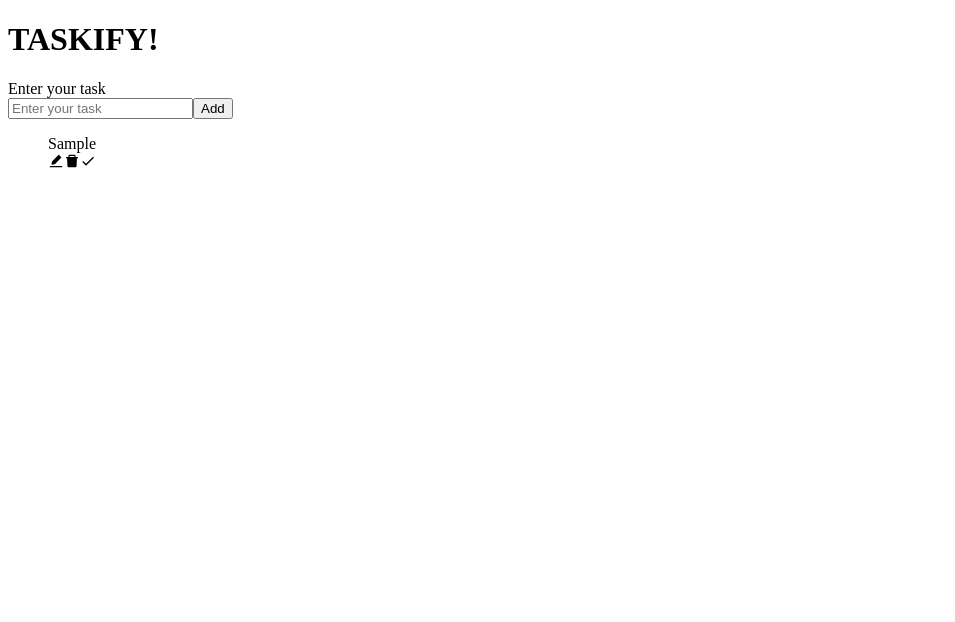
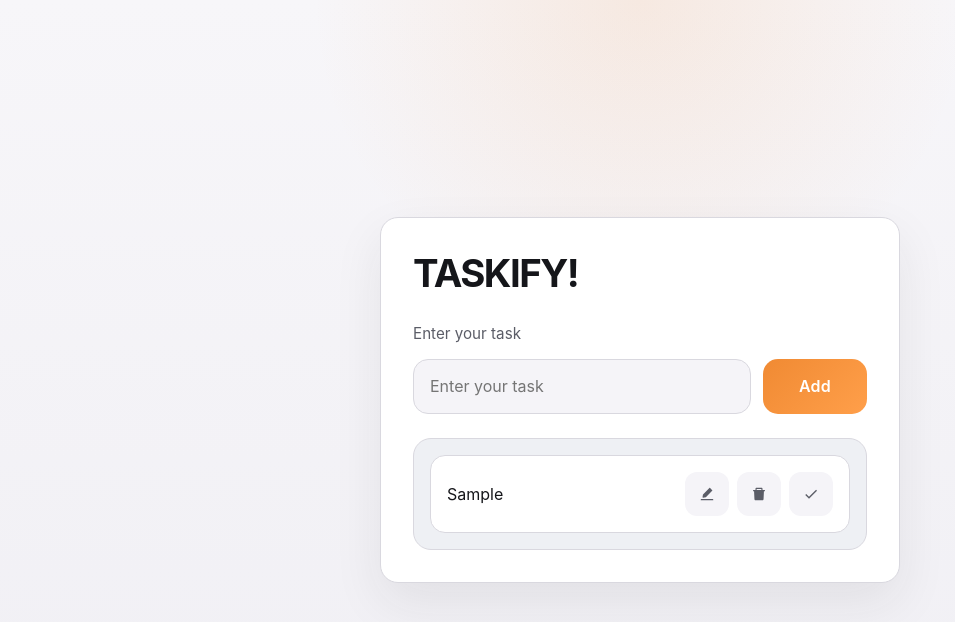
Before and after one commit to Ahtisham-1/Taskify-react, a React (Vite) app: page / in a window 1280 px wide. Both pictures are taken after typing "Sample" into the empty fields and a click on the button "Add". Shown: the top 622 px of the page, without its empty margins (0-955 px from the left). Built offline with nearby package versions, Linux system fonts and the light colour scheme.

Commit message:
feat: added some styles

```diff
--- a/src/App.tsx
+++ b/src/App.tsx
@@ -14,11 +14,16 @@ function App() {
   }
   // console.log(todoArray);
   return (
-    <div>
-      <h1>TASKIFY!</h1>
-      <InputField todo={todo} setTodo={setTodo} handleAdd={handleAdd} />
-      <TodoList todoArray={todoArray} setTodoArray={setTodoArray} />
-    </div>
+    <main className="app-shell">
+      <section className="app-card">
+        <header className="app-header">
+          <h1>TASKIFY!</h1>
+        </header>
+
+        <InputField todo={todo} setTodo={setTodo} handleAdd={handleAdd} />
+        <TodoList todoArray={todoArray} setTodoArray={setTodoArray} />
+      </section>
+    </main>
   );
 }
 
--- a/src/Components/InputField.tsx
+++ b/src/Components/InputField.tsx
@@ -6,16 +6,21 @@ interface TodoInterface {
 
 function InputField({ todo, setTodo, handleAdd }: TodoInterface) {
   return (
-    <form onSubmit={handleAdd}>
+    <form className="todo-form" onSubmit={handleAdd}>
       <label htmlFor="text">Enter your task</label>
-      <br />
+      <div className="input-row">
         <input
+          id="text"
+          className="todo-input"
           type="text"
           placeholder="Enter your task"
           value={todo}
           onChange={(e) => setTodo(e.target.value)}
         />
-      <button>Add</button>
+        <button type="submit" className="todo-button">
+          Add
+        </button>
+      </div>
     </form>
   );
 }
--- a/src/Components/SingleTodo.tsx
+++ b/src/Components/SingleTodo.tsx
@@ -32,30 +32,32 @@ function SingleTodo({ todo, todoArray, setTodoArray }: Props) {
 
     setTodoArray(
       todoArray.map((todoo) =>
-        todoo.id === id ? { ...todo, todo: editTodo } : todo,
+        todoo.id === id ? { ...todoo, todo: editTodo } : todoo,
       ),
     );
     setEdit(false);
   }
 
   return (
-    <form onSubmit={(e) => handleEdit(e, todo.id)}>
+    <form className="todo-item" onSubmit={(e) => handleEdit(e, todo.id)}>
       {edit ? (
         <input
+          className="todo-edit-input"
           type="text"
           value={editTodo}
           onChange={(e) => setEditTodo(e.target.value)}
         />
-      ) : todo.isDone ? (
-        <s className="icon__buttons">{todo.todo}</s>
       ) : (
-        <span className="icon__buttons">{todo.todo}</span>
+        <div className={`todo-text ${todo.isDone ? 'done' : ''}`}>
+          {todo.todo}
+        </div>
       )}
 
-      {/* <span>{todo.todo}</span> */}
-      <div>
-        <span
-          className="icon__buttons"
+      <div className="todo-actions">
+        <button
+          type="button"
+          className="icon-button"
+          aria-label="Edit task"
           onClick={() => {
             if (!edit && !todo.isDone) {
               setEdit(!edit);
@@ -63,13 +65,23 @@ function SingleTodo({ todo, todoArray, setTodoArray }: Props) {
           }}
         >
           <AiFillEdit />
-        </span>
-        <span className="icon__buttons" onClick={() => handleDelete(todo.id)}>
+        </button>
+        <button
+          type="button"
+          className="icon-button"
+          aria-label="Delete task"
+          onClick={() => handleDelete(todo.id)}
+        >
           <AiFillDelete />
-        </span>
-        <span className="icon__buttons" onClick={() => handleDone(todo.id)}>
+        </button>
+        <button
+          type="button"
+          className="icon-button"
+          aria-label="Mark task done"
+          onClick={() => handleDone(todo.id)}
+        >
           <MdDone />
-        </span>
+        </button>
       </div>
     </form>
   );
--- a/src/Components/TodoList.tsx
+++ b/src/Components/TodoList.tsx
@@ -8,8 +8,11 @@ interface Props {
 }
 function TodoList({ todoArray, setTodoArray }: Props) {
   return (
-    <div>
-      <ul>
+    <section className="todo-list-card">
+      {todoArray.length === 0 ? (
+        <div className="empty-state">No tasks yet. Add something to get started.</div>
+      ) : (
+        <ul className="todo-list">
           {todoArray.map((todo) => (
             <SingleTodo
               todo={todo}
@@ -19,7 +22,8 @@ function TodoList({ todoArray, setTodoArray }: Props) {
             />
           ))}
         </ul>
-    </div>
+      )}
+    </section>
   );
 }
 
--- a/src/index.css
+++ b/src/index.css
@@ -0,0 +1,225 @@
+/* Minimal global reset */
+:root {
+  color-scheme: light;
+  font-family: Inter, ui-sans-serif, system-ui, -apple-system, BlinkMacSystemFont, "Segoe UI", sans-serif;
+  background: #f7f6f9;
+  color: #222129;
+
+  --surface: #ffffff;
+  --surface-strong: #eef0f4;
+  --surface-muted: #f5f4f8;
+  --text-primary: #15161a;
+  --text-secondary: #5b5d67;
+  --border: #d9d8df;
+  --accent: #f08a33;
+  --accent-soft: #f9e3d0;
+  --success: #42b883;
+  --shadow: 0 20px 50px rgba(34, 33, 41, 0.08);
+}
+
+* {
+  box-sizing: border-box;
+}
+
+html, body, #root {
+  min-height: 100%;
+}
+
+body {
+  margin: 0;
+  background: radial-gradient(circle at top, rgba(240, 138, 51, 0.12), transparent 32%),
+    linear-gradient(180deg, #f7f6f9 0%, #f0eff4 100%);
+  color: var(--text-primary);
+}
+
+button,
+input {
+  font: inherit;
+}
+
+button {
+  cursor: pointer;
+}
+
+.app-shell {
+  display: grid;
+  min-height: 100vh;
+  place-items: center;
+  padding: 2rem 1rem;
+}
+
+.app-card {
+  width: min(100%, 520px);
+  background: var(--surface);
+  border: 1px solid var(--border);
+  border-radius: 18px;
+  box-shadow: var(--shadow);
+  padding: 2rem;
+}
+
+.app-header {
+  display: grid;
+  gap: 0.75rem;
+  margin-bottom: 1.75rem;
+}
+
+.app-header h1 {
+  margin: 0;
+  font-size: clamp(2rem, 3vw, 2.4rem);
+  letter-spacing: -0.04em;
+}
+
+.app-subtitle {
+  margin: 0;
+  color: var(--text-secondary);
+  line-height: 1.6;
+}
+
+.todo-form {
+  display: grid;
+  gap: 1rem;
+  margin-bottom: 1.5rem;
+}
+
+.todo-form label {
+  font-size: 0.95rem;
+  color: var(--text-secondary);
+}
+
+.input-row {
+  display: grid;
+  grid-template-columns: 1fr auto;
+  gap: 0.75rem;
+}
+
+.todo-input,
+.todo-edit-input {
+  width: 100%;
+  min-height: 3.4rem;
+  padding: 0.95rem 1rem;
+  border: 1px solid var(--border);
+  border-radius: 15px;
+  background: var(--surface-muted);
+  color: var(--text-primary);
+  transition: border-color 0.2s ease, box-shadow 0.2s ease;
+}
+
+.todo-input:focus,
+.todo-edit-input:focus {
+  outline: none;
+  border-color: rgba(240, 138, 51, 0.7);
+  box-shadow: 0 0 0 4px rgba(240, 138, 51, 0.12);
+}
+
+.todo-button {
+  border: none;
+  border-radius: 15px;
+  min-width: 6.5rem;
+  background: linear-gradient(135deg, #f08a33, #ff9f4a);
+  color: white;
+  font-weight: 600;
+  letter-spacing: 0.01em;
+  transition: transform 0.2s ease, box-shadow 0.2s ease;
+}
+
+.todo-button:hover {
+  transform: translateY(-1px);
+  box-shadow: 0 12px 24px rgba(240, 138, 51, 0.16);
+}
+
+.todo-list-card {
+  background: var(--surface-strong);
+  border: 1px solid var(--border);
+  border-radius: 18px;
+  padding: 1rem;
+}
+
+.empty-state {
+  padding: 1.5rem;
+  border-radius: 15px;
+  background: rgba(240, 138, 51, 0.08);
+  color: var(--text-secondary);
+  text-align: center;
+}
+
+.todo-list {
+  list-style: none;
+  padding: 0;
+  margin: 0;
+  display: grid;
+  gap: 0.75rem;
+}
+
+.todo-item {
+  display: grid;
+  grid-template-columns: 1fr auto;
+  align-items: center;
+  gap: 1rem;
+  padding: 1rem 1rem;
+  border-radius: 15px;
+  background: var(--surface);
+  border: 1px solid var(--border);
+}
+
+.todo-text {
+  color: var(--text-primary);
+  font-size: 1rem;
+  word-break: break-word;
+}
+
+.todo-text.done {
+  color: var(--text-secondary);
+  text-decoration: line-through;
+}
+
+.todo-actions {
+  display: flex;
+  gap: 0.5rem;
+  flex-wrap: wrap;
+}
+
+.icon-button {
+  display: inline-flex;
+  align-items: center;
+  justify-content: center;
+  border: 1px solid transparent;
+  border-radius: 12px;
+  width: 2.75rem;
+  height: 2.75rem;
+  background: var(--surface-muted);
+  color: #5b5d67;
+  transition: background 0.2s ease, border-color 0.2s ease, color 0.2s ease;
+}
+
+.icon-button:hover {
+  border-color: rgba(240, 138, 51, 0.35);
+  background: rgba(240, 138, 51, 0.08);
+  color: #f08a33;
+}
+
+.icon-button:focus-visible {
+  outline: 2px solid rgba(240, 138, 51, 0.35);
+  outline-offset: 2px;
+}
+
+@media (max-width: 520px) {
+  .app-card {
+    padding: 1.5rem;
+  }
+
+  .input-row {
+    grid-template-columns: 1fr;
+  }
+
+  .todo-button {
+    width: 100%;
+  }
+
+  .todo-item {
+    grid-template-columns: 1fr;
+  }
+
+  .todo-actions {
+    justify-content: flex-start;
+  }
+}
```
Lines whose indentation alone changed are shown as unchanged.
